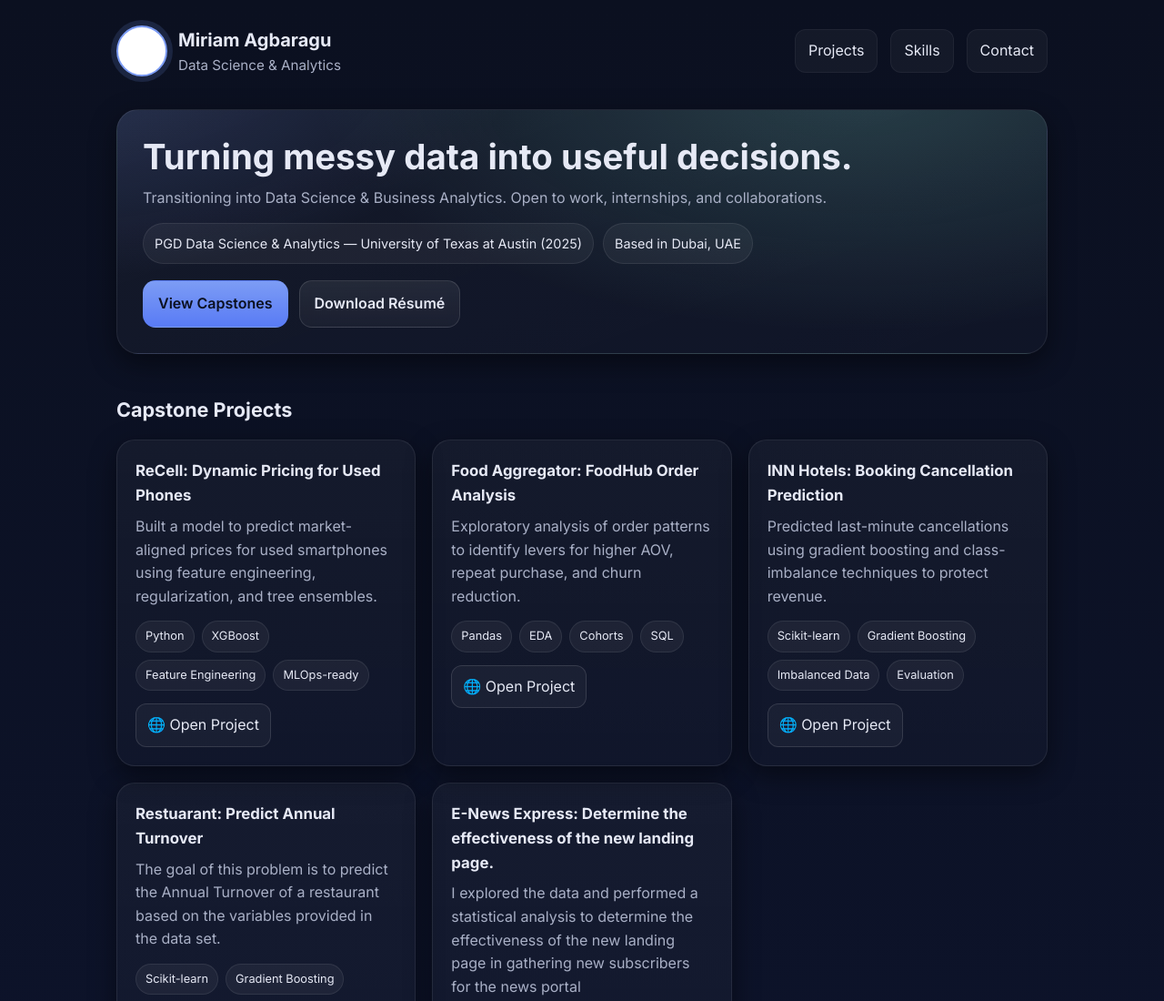
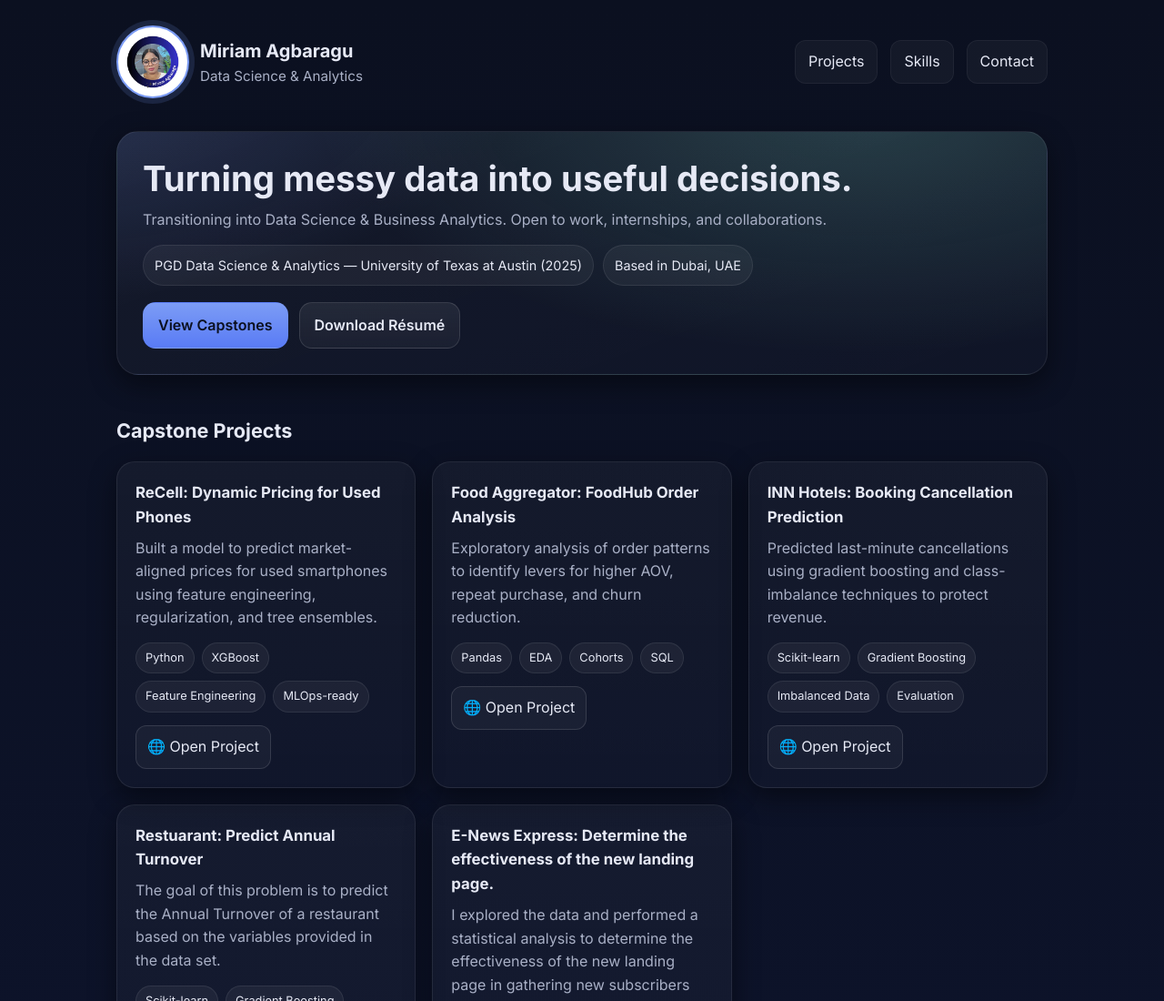
Before and after one commit to miriam-agbaragu/miriam-agbaragu.github.io, a plain HTML site: page index.html in a window 1280 px wide. Shown: the top 1100 px of the page at 91% size. Drawn offline with Linux system fonts and the light colour scheme.

Commit message:
Update index.html

```diff
--- a/index.html
+++ b/index.html
@@ -19,7 +19,7 @@
     .wrap{max-width:1080px;margin:0 auto;padding:28px}
     header{display:flex;align-items:center;justify-content:space-between;gap:16px}
     .logo{display:flex;align-items:center;gap:12px}
-    .avatar{width:56px;height:56px;border-radius:999px;border:2px solid var(--brand);box-shadow:0 0 0 6px rgba(124,156,245,.15);background:linear-gradient(145deg,#3a4a8f,#1b2555)}
+    .avatar{width:80px;height:80px;border-radius:999px;border:2px solid var(--brand);box-shadow:0 0 0 6px rgba(124,156,245,.15);background:#333;background-size:cover;}
     .name{font-size:1.25rem;font-weight:700}
     .tag{font-size:.95rem;color:var(--muted)}
     .nav{display:flex;gap:14px}
```
